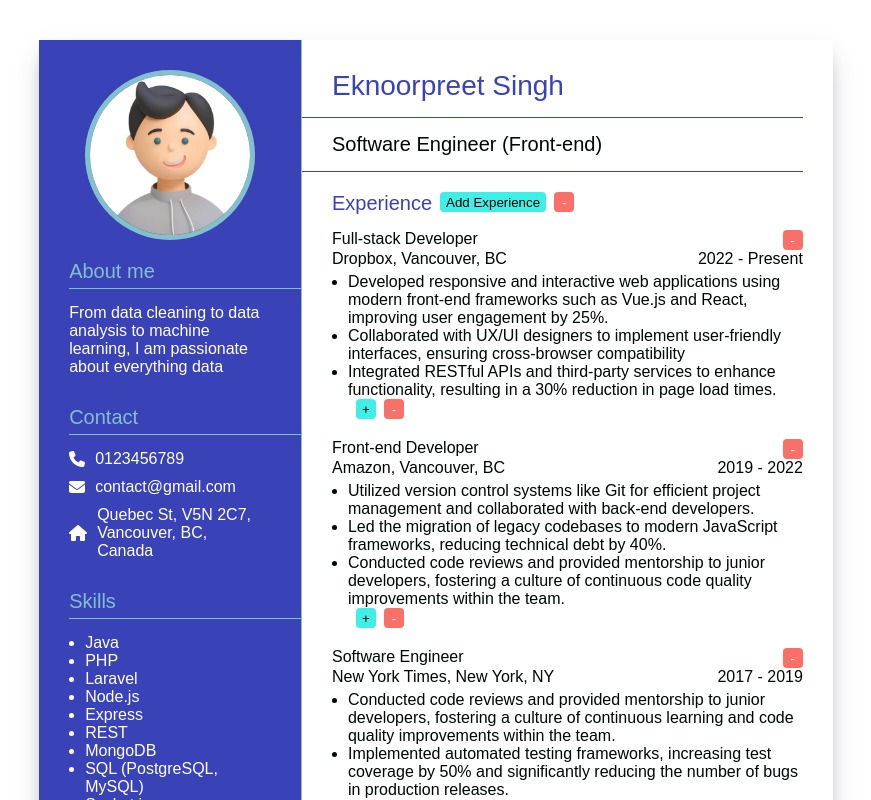
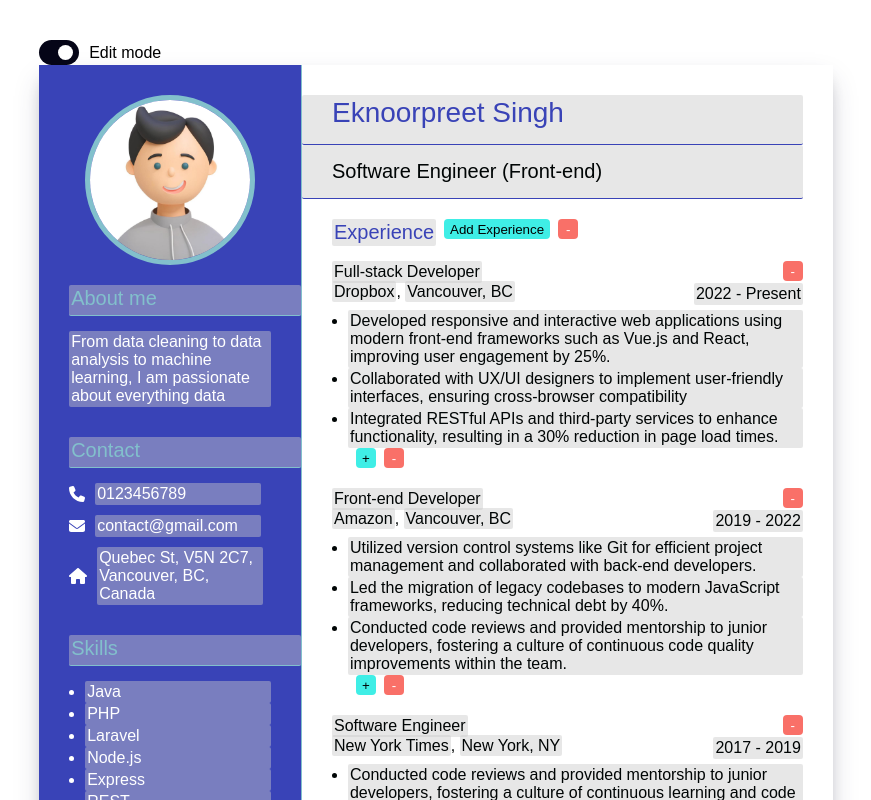
Before and after one commit to eknoorpreet/vueCV, a Vue app: page / in a window 1280 px wide. Shown: the top 800 px of the page, without its empty margins (204-1075 px from the left). Built offline with nearby package versions, Linux system fonts and the light colour scheme.

Commit message:
Add edit mode

```diff
--- a/src/App.vue
+++ b/src/App.vue
@@ -1,15 +1,17 @@
 <template>
   <main class="container">
-    <div id="resume" class="d-flex">
+    <EditToggle @edit-mode-toggled="toggleEditMode" />
+    <div id="resume" class="d-flex" :class="{ 'edit-off': !editing }">
       <div class="left-col">
         <ResumeSection>
           <img :src="imageUrl" alt="profile-pic" class="profile-pic" />
           <SectionHeadline
             :headline="headlines[0]"
             @headline-edited="updateHeadline($event, 0)"
+            :editing="editing"
           />
           <div
-            contenteditable="true"
+            :contenteditable="editing"
             @input="updateProperty($event, 'summary')"
           >
             {{ summary }}
@@ -19,19 +21,25 @@
           <SectionHeadline
             :headline="headlines[1]"
             @headline-edited="updateHeadline($event, 1)"
+            :editing="editing"
           />
-          <Contact :contact="contact" @edit="updateNestedProperty" />
+          <Contact
+            :contact="contact"
+            @edit="updateNestedProperty"
+            :editing="editing"
+          />
         </ResumeSection>
         <ResumeSection>
           <SectionHeadline
             :headline="headlines[2]"
             @headline-edited="updateHeadline($event, 2)"
+            :editing="editing"
           />
           <ul>
             <li
               v-for="(skill, index) in skills"
               :key="index"
-              contenteditable="true"
+              :contenteditable="editing"
               @input="updateNestedProperty($event, 'skills', index)"
             >
               {{ skill }}
@@ -47,12 +55,13 @@
           <SectionHeadline
             :headline="headlines[3]"
             @headline-edited="updateHeadline($event, 3)"
+            :editing="editing"
           />
           <ul>
             <li
               v-for="(certification, index) in certifications"
               :key="index"
-              contenteditable="true"
+              :contenteditable="editing"
               @input="updateNestedProperty($event, 'certifications', index)"
             >
               {{ certification }}
@@ -68,14 +77,14 @@
       <div class="right-col">
         <div
           class="personal-name"
-          contenteditable="true"
+          :contenteditable="editing"
           @input="updateProperty($event, 'name')"
         >
           {{ name }}
         </div>
         <div
           class="personal-title"
-          contenteditable="true"
+          :contenteditable="editing"
           @input="updateProperty($event, 'title')"
         >
           {{ title }}
@@ -85,6 +94,7 @@
             <SectionHeadline
               :headline="headlines[4]"
               @headline-edited="updateHeadline($event, 4)"
+              :editing="editing"
             />
             <EditButtons
               :showRemoveBtn="experience.length > 0"
@@ -99,7 +109,7 @@
           >
             <div class="d-flex justify-content-between">
               <div
-                contenteditable="true"
+                :contenteditable="editing"
                 @input="updateExperience($event, 'title', index)"
               >
                 {{ item.title }}
@@ -112,18 +122,18 @@
             <div class="d-flex justify-content-between">
               <div>
                 <span
-                  contenteditable="true"
+                  :contenteditable="editing"
                   @input="updateExperience($event, 'company', index)"
                   >{{ item.company }}</span
                 >,
                 <span
-                  contenteditable="true"
+                  :contenteditable="editing"
                   @input="updateExperience($event, 'location', index)"
                   >{{ item.location }}</span
                 >
               </div>
               <div
-                contenteditable="true"
+                :contenteditable="editing"
                 @input="updateExperience($event, 'date', index)"
               >
                 {{ item.date }}
@@ -133,7 +143,7 @@
               <li
                 v-for="(desc, innerIndex) in item.description"
                 :key="innerIndex"
-                contenteditable="true"
+                :contenteditable="editing"
                 @input="updateExperienceDescription($event, index, innerIndex)"
               >
                 {{ desc }}
@@ -151,6 +161,7 @@
             <SectionHeadline
               :headline="headlines[5]"
               @headline-edited="updateHeadline($event, 5)"
+              :editing="editing"
             />
             <EditButtons
               :showRemoveBtn="education.length > 0"
@@ -165,7 +176,7 @@
           >
             <div class="d-flex justify-content-between">
               <div
-                contenteditable="true"
+                :contenteditable="editing"
                 @input="updateEducation($event, 'title', index)"
               >
                 {{ item.title }}
@@ -179,13 +190,13 @@
             <div class="d-flex justify-content-between">
               <div>
                 <span
-                  contenteditable="true"
+                  :contenteditable="editing"
                   @input="updateEducation($event, 'university', index)"
                 >
                   {{ item.university }} </span
                 >,
                 <span
-                  contenteditable="true"
+                  :contenteditable="editing"
                   @input="updateEducation($event, 'location', index)"
                 >
                   {{ item.location }}
@@ -193,7 +204,7 @@
               </div>
 
               <div
-                contenteditable="true"
+                :contenteditable="editing"
                 @input="updateEducation($event, 'date', index)"
               >
                 {{ item.date }}
@@ -204,7 +215,7 @@
               <li
                 v-for="(desc, innerIndex) in item.description"
                 :key="innerIndex"
-                contenteditable="true"
+                :contenteditable="editing"
                 @input="updateEducationDescription($event, index, innerIndex)"
               >
                 {{ desc }}
@@ -227,6 +238,7 @@ import ResumeSection from './components/ResumeSection.vue';
 import SectionHeadline from './components/SectionHeadline.vue';
 import Contact from './components/Contact.vue';
 import EditButtons from './components/EditButtons.vue';
+import EditToggle from './components/EditToggle.vue';
 
 export default {
   components: {
@@ -234,6 +246,7 @@ export default {
     SectionHeadline,
     Contact,
     EditButtons,
+    EditToggle,
   },
   data() {
     return {
@@ -334,6 +347,7 @@ export default {
         'AWS Cloud Practitoner (Amazon Web Services)',
         'Vue JS Essentials with Vuex and Vue Router (Udemy)',
       ],
+      editing: true,
     };
   },
   methods: {
@@ -381,6 +395,9 @@ export default {
     },
     removeEducation(index) {
       this.education.splice(index, 1);
+    },
+    toggleEditMode(isChecked) {
+      this.editing = isChecked;
     },
   },
 };
--- a/src/assets/main.css
+++ b/src/assets/main.css
@@ -6,6 +6,7 @@ body {
 .container {
   margin: 40px auto;
   max-width: 1200px;
+  max-width: 210mm;
 }
 
 .d-flex {
@@ -19,4 +20,11 @@ body {
   --highlight-color-right: #3943b7;
   --background-color-right: #ffffff;
   --text-color-right: #000505;
+  --color-black: #050517;
 }
+
+[contenteditable='true'] {
+  border-radius: 2px;
+  background-color: #cacaca71;
+  padding: 2px;
+}
--- a/src/components/Contact.vue
+++ b/src/components/Contact.vue
@@ -13,7 +13,7 @@
         />
       </svg>
       <span
-        contenteditable="true"
+        :contenteditable="editing"
         @input="$emit('edit', $event, 'contact', 'phone')"
       >
         {{ contact.phone }}
@@ -32,7 +32,7 @@
         />
       </svg>
       <span
-        contenteditable="true"
+        :contenteditable="editing"
         @input="$emit('edit', $event, 'contact', 'email')"
       >
         {{ contact.email }}
@@ -51,7 +51,7 @@
         />
       </svg>
       <span
-        contenteditable="true"
+        :contenteditable="editing"
         @input="$emit('edit', $event, 'contact', 'address')"
       >
         {{ contact.address }}
@@ -62,7 +62,15 @@
 
 <script>
 export default {
-  props: ['contact'],
+  props: {
+    contact: {
+      type: Object,
+    },
+    editing: {
+      type: Boolean,
+      default: true,
+    },
+  },
 };
 </script>
 
--- a/src/components/EditButtons.vue
+++ b/src/components/EditButtons.vue
@@ -38,6 +38,10 @@ export default {
 </script>
 
 <style scoped>
+.edit-off .edit-btn {
+  display: none;
+}
+
 .edit-btn {
   min-width: 20px;
   height: 20px;
--- /dev/null
+++ b/src/components/EditToggle.vue
@@ -0,0 +1,88 @@
+<template>
+  <label class="switch-wrapper">
+    <div class="switch">
+      <input type="checkbox" checked @click="onToggle" />
+      <span class="slider"></span>
+    </div>
+    <span>Edit mode</span>
+  </label>
+</template>
+
+<script>
+export default {
+  methods: {
+    onToggle(event) {
+      this.$emit('editModeToggled', event.target.checked);
+    },
+  },
+};
+</script>
+
+<style scoped>
+.switch {
+  position: relative;
+  display: inline-block;
+  width: 40px;
+  height: 25px;
+  margin-right: 10px;
+}
+
+.switch-wrapper {
+  display: inline-flex;
+  align-items: center;
+}
+
+/* Hide default HTML checkbox */
+.switch input {
+  opacity: 0;
+  width: 0;
+  height: 0;
+}
+
+/* The slider */
+.slider {
+  position: absolute;
+  cursor: pointer;
+  top: 0;
+  left: 0;
+  right: 0;
+  bottom: 0;
+  background-color: #ccc;
+  -webkit-transition: 0.4s;
+  transition: 0.4s;
+}
+
+.slider:before {
+  position: absolute;
+  content: '';
+  height: 15px;
+  width: 15px;
+  left: 6px;
+  bottom: 5px;
+  background-color: white;
+  -webkit-transition: 0.4s;
+  transition: 0.4s;
+}
+
+input:checked + .slider {
+  background-color: var(--color-black);
+}
+
+input:focus + .slider {
+  box-shadow: 0 0 1px var(--color-black);
+}
+
+input:checked + .slider:before {
+  -webkit-transform: translateX(13px);
+  -ms-transform: translateX(13px);
+  transform: translateX(13px);
+}
+
+.slider {
+  border-radius: 34px;
+}
+
+.slider:before {
+  border-radius: 50%;
+}
+</style>
--- a/src/components/SectionHeadline.vue
+++ b/src/components/SectionHeadline.vue
@@ -1,12 +1,20 @@
 <template>
-  <h4 class="section-headline" contenteditable="true" @input="notifyParent">
+  <h4 class="section-headline" :contenteditable="editing" @input="notifyParent">
     {{ headline }}
   </h4>
 </template>
 
 <script>
 export default {
-  props: ['headline', 'headline-edited'],
+  props: {
+    headline: {
+      type: String,
+    },
+    editing: {
+      type: Boolean,
+      default: true,
+    },
+  },
   methods: {
     notifyParent(event) {
       this.$emit('headlineEdited', event.target.innerText);
```
